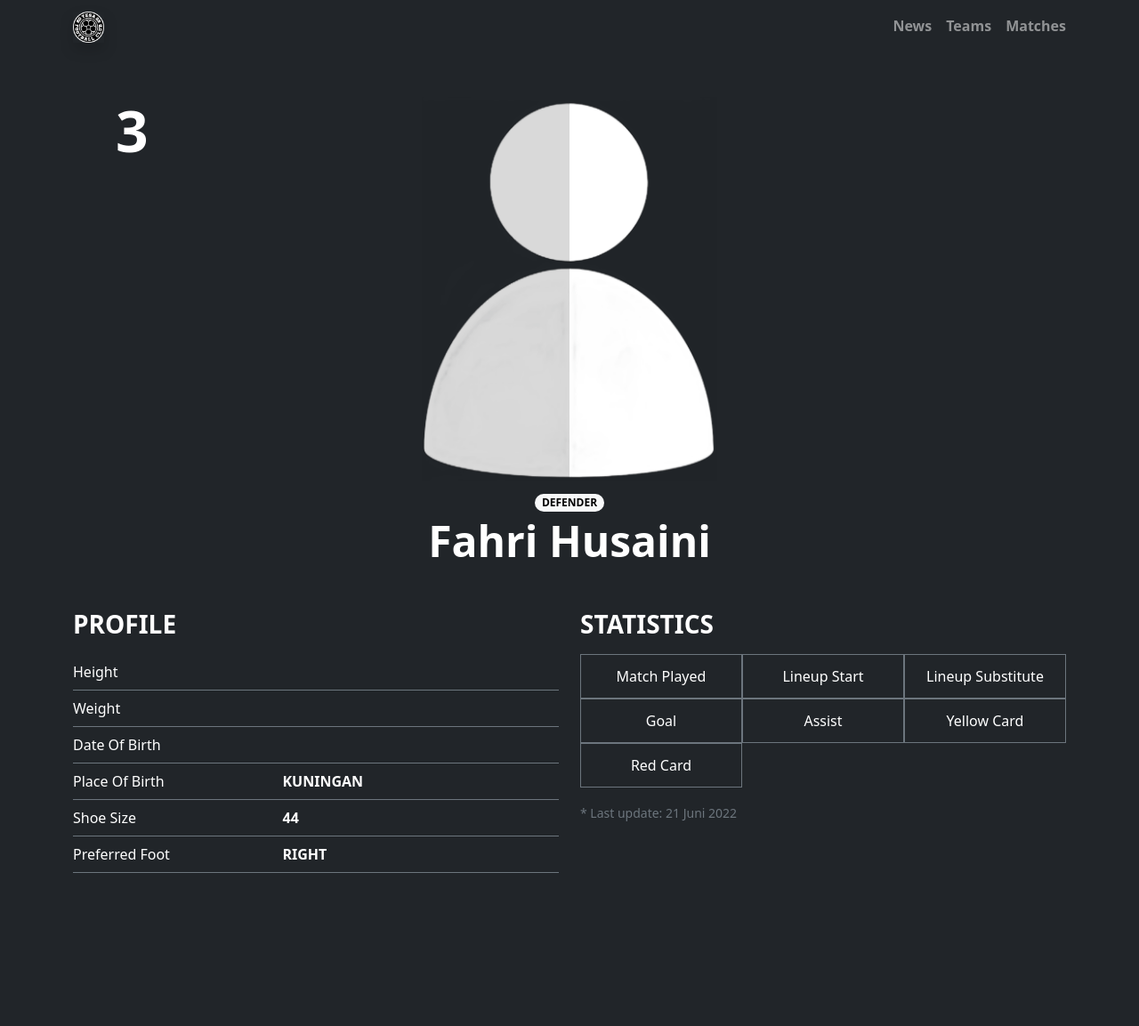
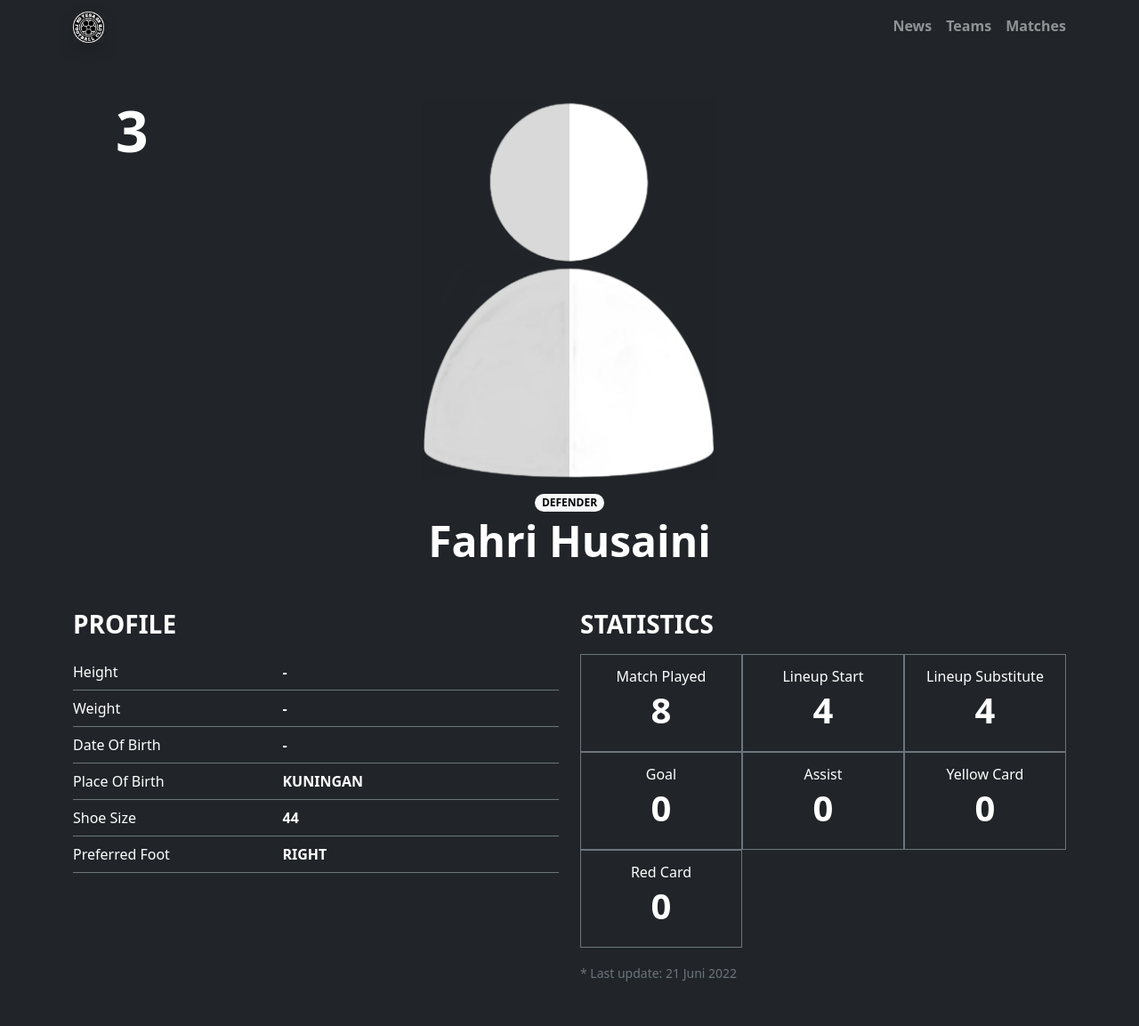
Before and after one commit to tesafc/tesafc.github.io, a Jekyll site: the page built from _players/2-number-3.md, in a window 1280 px wide. Shown: the whole page at 89% size. Built offline with Jekyll 4.4.1, drawn with Linux system fonts in a browser that asks for light colours; nearby versions of some CDN libraries; before the commit the page ends 1045 px from its top, so only the background shows below that.

Commit message:
Update 2-number-3.md

```diff
--- a/_players/2-number-3.md
+++ b/_players/2-number-3.md
@@ -8,11 +8,11 @@ team: first-team
 profile-picture:
 details:
   - name: height
-    value: ""
+    value: "-"
   - name: weight
-    value: ""
+    value: "-"
   - name: date of birth
-    value: ""
+    value: "-"
   - name: place of birth
     value: "kuningan"
   - name: shoe size
@@ -21,17 +21,17 @@ details:
     value: "right"
 stats:
   - name: match played
-    value: ""
+    value: "8"
   - name: lineup start
-    value: ""
+    value: "4"
   - name: lineup substitute
-    value: ""
+    value: "4"
   - name: goal
-    value: ""
+    value: "0"
   - name: assist
-    value: ""
+    value: "0"
   - name: yellow card
-    value: ""
+    value: "0"
   - name: red card
-    value: ""
+    value: "0"
 ---
```
